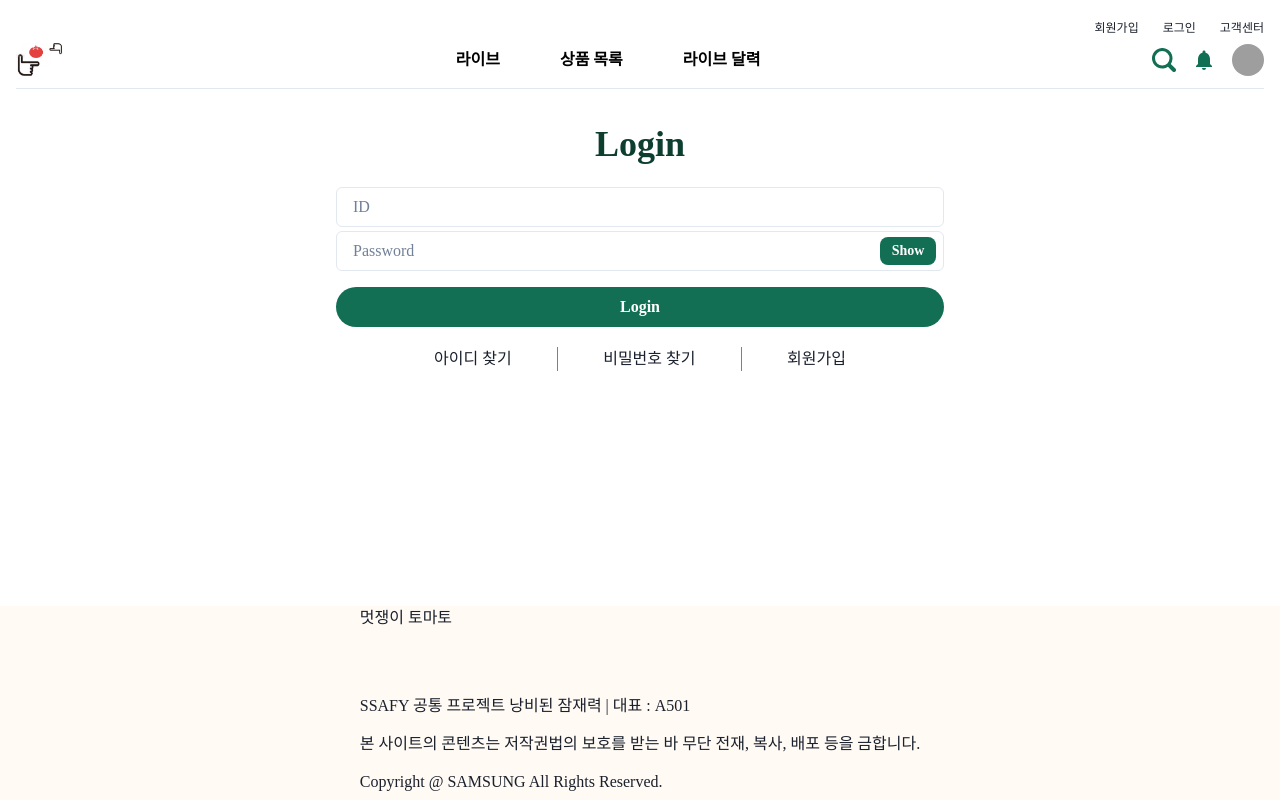
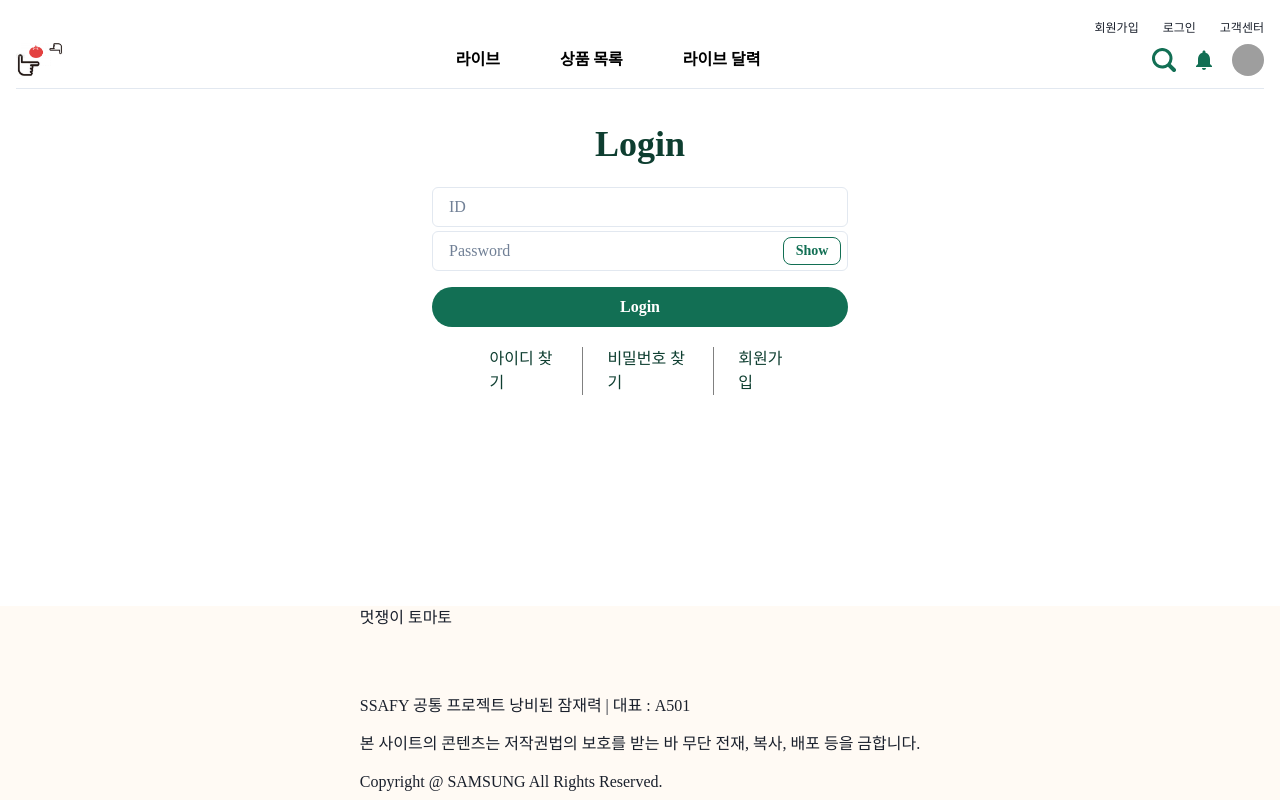
Before and after one commit to YangSSo51/the-cool-tomato, a React (Vite) app in the folder vite-project/: page /v1/login in a window 1280 px wide. Built offline with nearby package versions, Linux system fonts and the light colour scheme; grey boxes are pictures that could not be loaded; a web font is replaced by a local one.

Commit message:
feat: 로그인 페이지 색깔을 공통 관리하도록 수정, navigate에 링크 추가

```diff
--- a/vite-project/package.json
+++ b/vite-project/package.json
@@ -22,6 +22,7 @@
     "react-bootstrap": "^2.9.2",
     "react-dom": "^18.2.0",
     "react-icons": "^5.0.1",
+    "react-redux": "^9.1.0",
     "react-router-dom": "^6.21.2"
   },
   "devDependencies": {
@@ -33,6 +34,7 @@
     "eslint": "^8.55.0",
     "eslint-plugin-react-hooks": "^4.6.0",
     "eslint-plugin-react-refresh": "^0.4.5",
+    "redux-devtools": "^3.7.0",
     "typescript": "^5.2.2",
     "vite": "^5.0.8",
     "vite-plugin-pwa": "^0.17.4"
--- a/vite-project/src/components/login/LoginForm.tsx
+++ b/vite-project/src/components/login/LoginForm.tsx
@@ -11,7 +11,7 @@ import {
     FormHelperText,
 } from "@chakra-ui/react";
 
-function onSubmit() {
+function onSubmit(): void {
     alert("submitted");
 }
 
@@ -22,7 +22,11 @@ function LoginForm() {
     return (
         <form onSubmit={onSubmit} style={{ width: "100%" }}>
             <FormControl py={1}>
-                <Input focusBorderColor="#126F54" placeholder="ID" size="md" />
+                <Input
+                    focusBorderColor="themeGreen.500"
+                    placeholder="ID"
+                    size="md"
+                />
             </FormControl>
             <FormControl>
                 <InputGroup size="md">
@@ -30,13 +34,15 @@ function LoginForm() {
                         pr="4.5rem"
                         type={show ? "text" : "password"}
                         placeholder="Password"
-                        focusBorderColor="#126F54"
+                        focusBorderColor="themeGreen.500"
                     />
                     <InputRightElement width="4.5rem">
                         <Button
                             h="1.75rem"
                             size="sm"
                             colorScheme="themeGreen"
+                            variant="outline"
+                            color="themeGreen.500"
                             onClick={handleClick}
                             borderRadius="lg"
                         >
--- a/vite-project/src/components/login/LoginNavigate.tsx
+++ b/vite-project/src/components/login/LoginNavigate.tsx
@@ -1,7 +1,8 @@
-import React from "react";
-import { Container, Text, HStack, StackDivider } from "@chakra-ui/react";
+import { Container, Link, HStack, StackDivider } from "@chakra-ui/react";
+import { NavigateFunction, useNavigate } from "react-router-dom";
 
 function LoginNavigate() {
+    const navigate: NavigateFunction = useNavigate();
     return (
         <>
             <HStack
@@ -10,13 +11,31 @@ function LoginNavigate() {
                 divider={<StackDivider borderColor="grey" />}
             >
                 <Container w="auto">
-                    <Text>아이디 찾기</Text>
+                    <Link
+                        color={"themeFontGreen.500"}
+                        _hover={{ color: "themeGreen.500" }}
+                        onClick={() => navigate("/v1/findid")}
+                    >
+                        아이디 찾기
+                    </Link>
                 </Container>
                 <Container w="auto">
-                    <Text>비밀번호 찾기</Text>
+                    <Link
+                        color={"themeFontGreen.500"}
+                        _hover={{ color: "themeGreen.500" }}
+                        onClick={() => navigate("/v1/pwdrecover")}
+                    >
+                        비밀번호 찾기
+                    </Link>
                 </Container>
                 <Container w="auto">
-                    <Text>회원가입</Text>
+                    <Link
+                        color={"themeFontGreen.500"}
+                        _hover={{ color: "themeGreen.500" }}
+                        onClick={() => navigate("/v1/signup")}
+                    >
+                        회원가입
+                    </Link>
                 </Container>
             </HStack>
         </>
--- a/vite-project/src/pages/LoginPage.tsx
+++ b/vite-project/src/pages/LoginPage.tsx
@@ -7,12 +7,17 @@ function LoginPage() {
     return (
         <>
             <Center>
-                <Container pt={3} m={0} maxW="50%" centerContent>
+                <Container
+                    pt={3}
+                    m={0}
+                    maxW={{ xl: "35%", lg: "75%", sm: "90%" }}
+                    centerContent
+                >
                     <Text
                         pb={3}
                         fontSize="4xl"
                         fontWeight="bold"
-                        color="#0E3E30"
+                        color="themeFontGreen.500"
                     >
                         Login
                     </Text>
--- a/vite-project/src/theme/Theme.tsx
+++ b/vite-project/src/theme/Theme.tsx
@@ -1,6 +1,6 @@
-import { defineStyle } from "@chakra-ui/react";
 import { extendTheme } from "@chakra-ui/react";
 import { Global } from "@emotion/react";
+import colors from "./colors";
 
 const Fonts = () => (
     <Global
@@ -36,14 +36,15 @@ const Fonts = () => (
     />
 );
 
+const { primary, utility } = colors;
 const theme = extendTheme({
     colors: {
-        themeGreen: { 500: "#126F54" },
-        themeRed: { 500: "#E34140" },
-        themeWhite: { 500: "#FFFAF4" },
-        themeLightGreen: { 500: "#C1D8B5" },
-        themePink: { 500: "#FFE0DD" },
-        themeFontGreen: { 500: "#0E3E30" },
+        themeGreen: { 500: primary.ourgreen },
+        themeRed: { 500: primary.ourred },
+        themeWhite: { 500: primary.ourwhite },
+        themeLightGreen: { 500: primary.ourlightgreen },
+        themePink: { 500: primary.ourpink },
+        themeFontGreen: { 500: utility.greenfont },
     },
     styles: {
         global: {
--- a/vite-project/src/theme/color/colors.ts
+++ b/vite-project/src/theme/colors.ts
@@ -7,7 +7,7 @@ const primary = {
   };
 
   const utility = {
-    greenfont: '#OE3E3O',
+    greenfont: '#0E3E30',
     darkBG: '#000000',
   };
 
```
Also changed, not shown: 1 other file (tests, documents, lock files or other folders).
